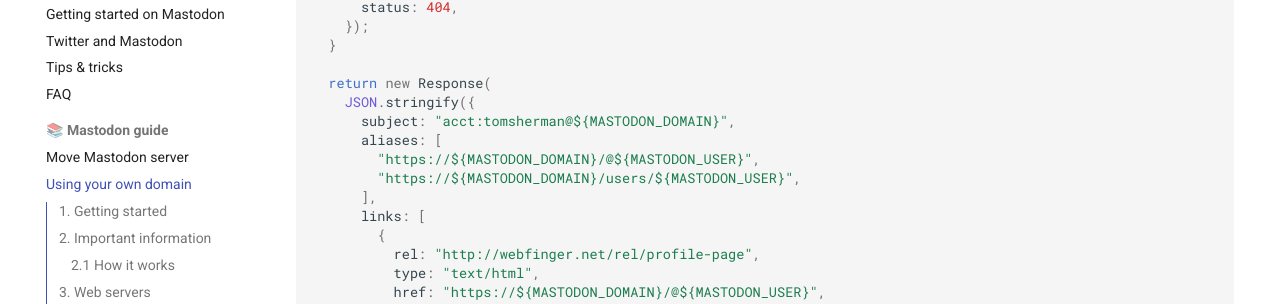
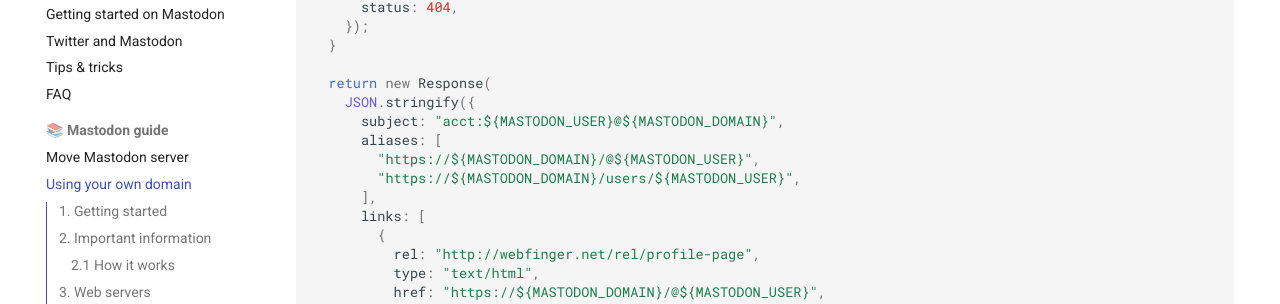
Before and after one commit to jippi/masto-guide, an MkDocs documentation site: the page built from docs/guide/use-your-own-domain.md, in a window 1280 px wide and 900 px high, scrolled down 9848 px. Shown: the part 157-461 px from the top of the window. Built offline with MkDocs 1.6.1 and Material for MkDocs 9.7.7, drawn with Linux system fonts in a browser that asks for light colours; comment, search, counter and statistics services are not loaded.

Commit message:
Update docs/guide/use-your-own-domain.md
Co-authored-by: Christian Winther <jippignu@gmail.com>

```diff
--- a/docs/guide/use-your-own-domain.md
+++ b/docs/guide/use-your-own-domain.md
@@ -423,7 +423,7 @@ export function loader({ request }) {
 
   return new Response(
     JSON.stringify({
-      subject: "acct:tomsherman@${MASTODON_DOMAIN}",
+      subject: "acct:${MASTODON_USER}@${MASTODON_DOMAIN}",
       aliases: [
         "https://${MASTODON_DOMAIN}/@${MASTODON_USER}",
         "https://${MASTODON_DOMAIN}/users/${MASTODON_USER}",
```
